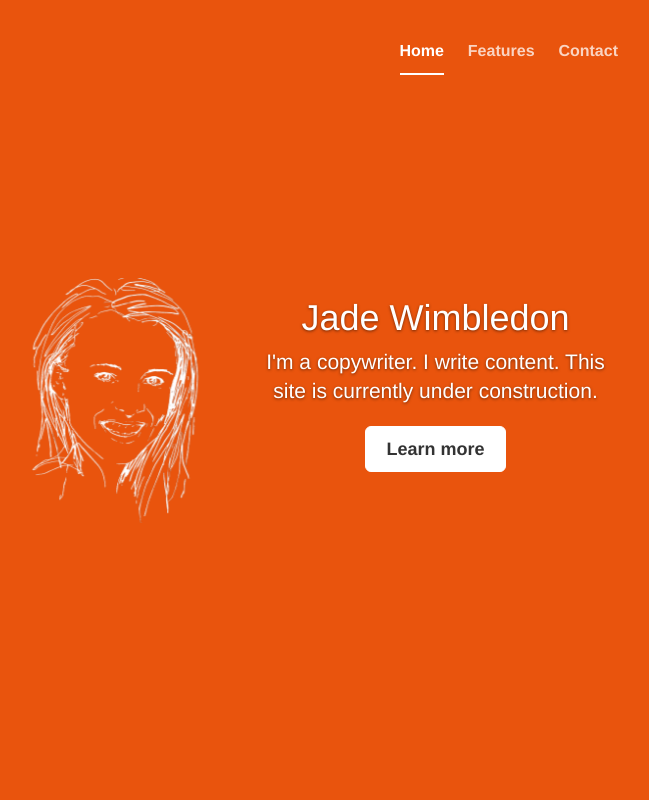
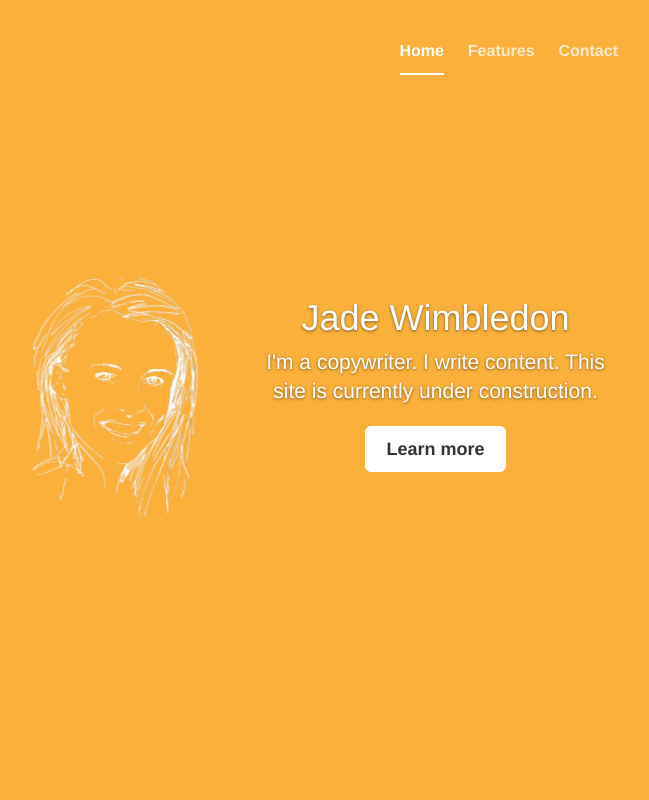
Before and after one commit to JadeWimbledon/JadeWimbledon.github.io, a plain HTML site: page index.html in a window 1280 px wide. Shown: the top 800 px of the page, without its empty margins (342-991 px from the left). Drawn offline with nearby package versions, Linux system fonts and the light colour scheme.

Commit message:
Update theme.css

```diff
--- a/css/theme.css
+++ b/css/theme.css
@@ -64,7 +64,7 @@ body .cover{
 .site-wrapper-inner {
   display: table-cell;
   vertical-align: top;
-  background-color: #e9540d;
+  background-color: #FBB03B;
 }
 .cover-container {
   margin-right: auto;
```
